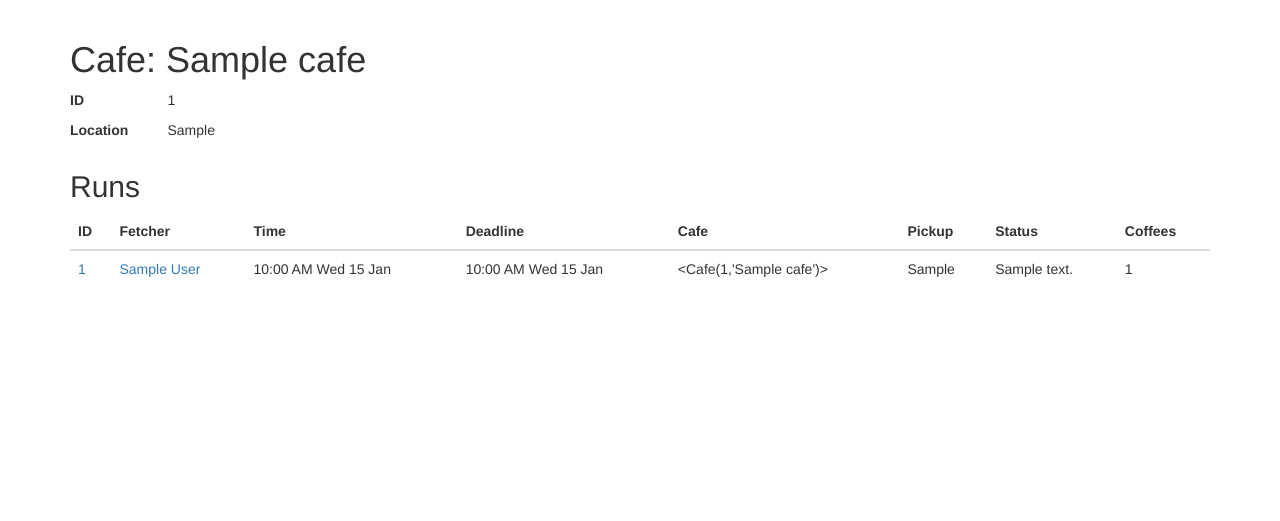
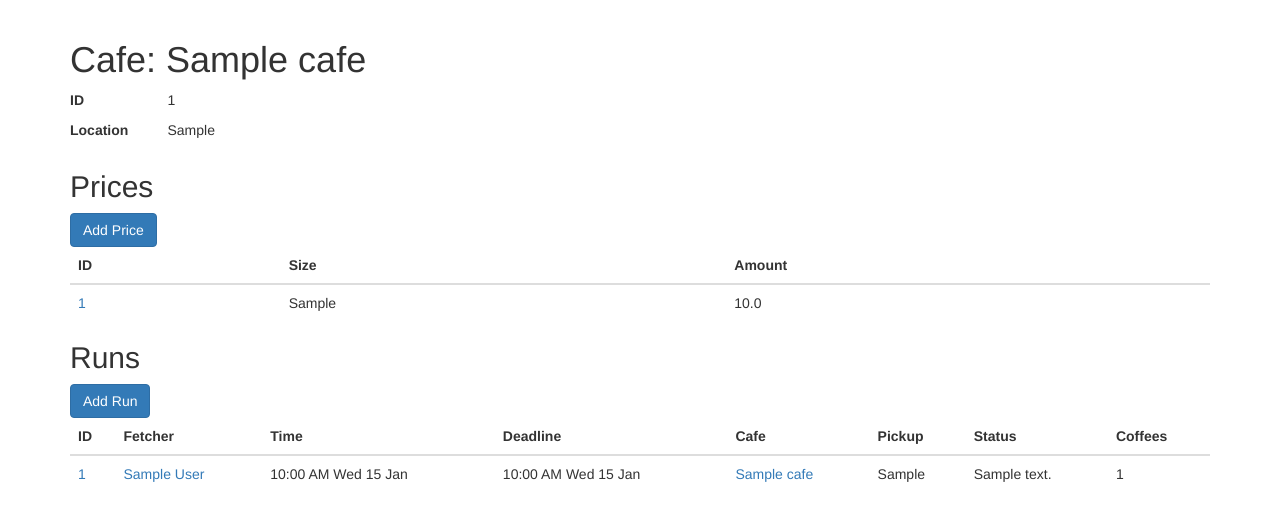
Before and after one commit to ncss/ncss-coffeerun, a Flask app: page /cafe/1/ in a window 1280 px wide. Shown: the part 51-572 px from the top of the page. Run offline with Flask 2, Linux system fonts and the light colour scheme; a user stored in the database is signed in; tables that the repository leaves empty hold one stand-in row (values such as "Sample post"); some libraries are stand-ins or nearby versions.

Commit message:
General extra functionality * Unit test for adding cafe * Templates: price form page, price table macro * Fixed bug in adding runs due to model changes * Adding price to cafe functionality

```diff
--- a/application/templates/tables.html
+++ b/application/templates/tables.html
@@ -52,7 +52,7 @@
             {% if viewperson %}<td><a href="/user/{{ run.fetcher.id }}">{{ run.fetcher.name }}</a></td>{% endif %}
             <td>{{ run.readtime() }}</td>
             <td>{{ run.readdeadline() }}</td>
-            <td>{{ run.cafe }}</td>
+            <td><a href="/cafe/{{ run.cafe.id }}/">{{ run.cafe.name }}</a></td>
             <td>{{ run.pickup }}</td>
             <td>{{ run.status.description }}</td>
             <td>{{ run.coffees|length }}</td>
@@ -82,3 +82,26 @@
     </tbody>
 </table>
 {%- endmacro %}
+
+{% macro pricetable(priceset, viewcafe=true) -%}
+<table class="table">
+    <thead>
+        <tr>
+            <th>ID</th>
+            {% if viewcafe %}<th>Cafe</th>{% endif %}
+            <th>Size</th>
+            <th>Amount</th>
+        </tr>
+    </thead>
+    <tbody>
+        {% for price in priceset %}
+        <tr>
+            <td><a href="/price/{{ price.id }}/">{{ price.id }}</a></td>
+            {% if viewcafe %}<td><a href="/cafe/{{ price.cafe.id }}">{{ price.cafe.name }}</a></td>{% endif %}
+            <td>{{ price.size }}</td>
+            <td>{{ price.amount }}</td>
+        </tr>
+        {% endfor %}
+    </tbody>
+</table>
+{%- endmacro %}
--- a/application/templates/viewcafe.html
+++ b/application/templates/viewcafe.html
@@ -15,8 +15,14 @@
     </div>
 </div>
 
+<h2>Prices</h2>
+{% from "tables.html" import pricetable %}
+<a href="/cafe/{{ cafe.id }}/price/add/" class="btn btn-primary">Add Price</a>
+{{ pricetable(cafe.pricelist, viewcafe=false) }}
+
 <h2>Runs</h2>
 {% from "tables.html" import runtable %}
+<a href="/cafe/{{ cafe.id }}/run/add/" class="btn btn-primary">Add Run</a>
 {{ runtable(cafe.runs) }}
 
 {% endblock %}
--- a/application/views.py
+++ b/application/views.py
@@ -168,8 +168,9 @@ def edit_cafe(cafeid):
     return redirect(url_for("home"))
 
 @app.route("/run/add/", methods=["GET", "POST"])
+@app.route("/cafe/<int:cafeid>/run/add/", methods=["GET", "POST"])
 @login_required
-def add_run():
+def add_run(cafeid=None):
     form = RunForm(request.form)
     users = User.query.all()
     form.person.choices = [(user.id, user.name) for user in users]
@@ -179,6 +180,8 @@ def add_run():
     form.status.choices = [(s.id, s.description) for s in statuses]
     cafes = Cafe.query.all()
     form.cafe.choices = [(cafe.id, cafe.name) for cafe in cafes]
+    if cafeid:
+        form.cafe.data = cafeid
     if request.method == "GET":
         form.time.data = sydney_timezone_now()#.strftime("%Y/%m/%d %H:%M:%S")
         form.deadline.data = sydney_timezone_now()
@@ -191,10 +194,12 @@ def add_run():
         run.fetcher = current_user
         #print run
         run.deadline = form.data["deadline"]
-        run.cafe = form.data["cafe"]
+        run.cafeid = form.data["cafe"]
+        cafe = Cafe.query.filter_by(id=run.cafeid).first()
+        run.cafe = cafe
         run.pickup = form.data["pickup"]
-        run.status = form.data["status"]
-        run.statusobj = Status.query.filter_by(id=form.data["status"]).first()
+        run.statusid = form.data["status"]
+        run.status = Status.query.filter_by(id=form.data["status"]).first()
         #run.modified = sydney_timezone_now(datetime.utcnow())
         run.modified = datetime.utcnow()
         db.session.add(run)
@@ -275,12 +280,34 @@ def add_cafe():
         cafe.location = form.data["location"]
         db.session.add(cafe)
         db.session.commit()
+        flash("Cafe added", "success")
         return redirect(url_for("view_cafe", cafeid=cafe.id))
     else:
         # Broken!
         flash("Add cafe caused an error", "danger")
         return render_template("cafeform.html", form=form, formtype="Add", current_user=current_user)
     return redirect(url_for("home"))
+
+@app.route("/cafe/<int:cafeid>/price/add/", methods=["GET", "POST"])
+def add_cafe_price(cafeid):
+    form = PriceForm()
+    cafe = Cafe.query.filter_by(id=cafeid).first_or_404()
+    form.cafe.choices = [(cafe.id, cafe.name)]
+    form.cafe.data = cafe.id
+    if request.method == "GET":
+        return render_template("priceform.html", cafe=cafe, form=form, formtype="Add", current_user=current_user)
+    if request.method == "POST" and form.validate_on_submit():
+        price = Price(cafe.id)
+        price.cafe = cafe
+        price.size = form.data["size"]
+        price.amount = form.data["amount"]
+        db.session.add(price)
+        db.session.commit()
+        flash("Price added to cafe '%s'" % cafe.name, "success")
+        return redirect(url_for("view_cafe", cafeid=cafe.id))
+    else:
+        flash("Add cafe price caused an error", "danger")
+    return render_template("priceform.html", cafe=cafe, form=form, formtype="Add", current_user=current_user)
 
 @app.route("/coffee/<int:coffeeid>/delete/", methods=["GET"])
 def delete_coffee(coffeeid):
@@ -372,7 +399,7 @@ def mobile_syncrun():
         if "id" not in runjson:
             db.session.add(run)
         db.session.commit()
-        notify_newrun(run)
+        #notify_newrun(run)
         return jsonify(msg="success", id=run.id, modified=run.jsondatetime("modified"))
     except:
         return jsonify(msg="error")
```
Also changed, not shown: application/templates/priceform.html (+31 -0 lines), tests.py (+8 -0 lines).
